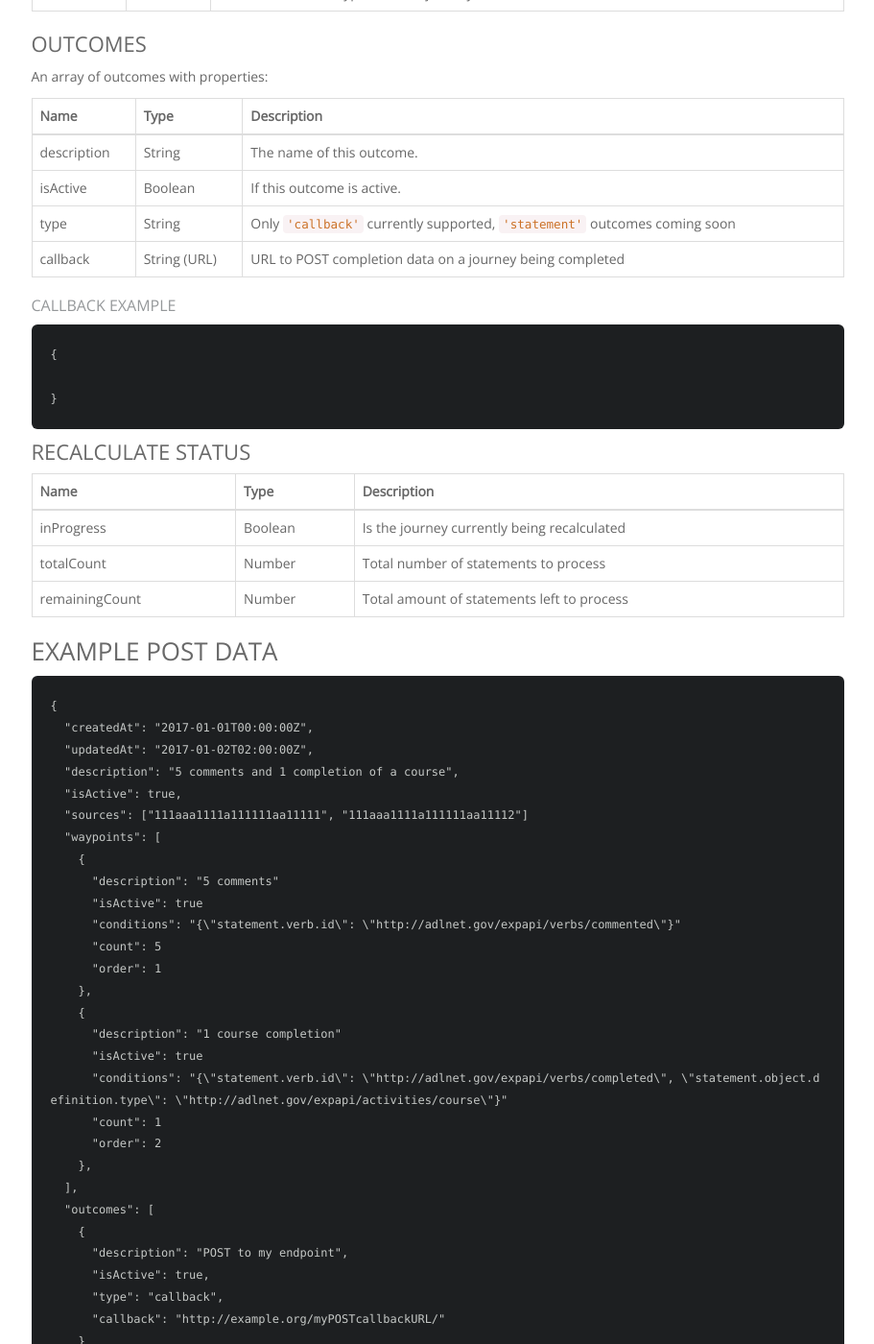
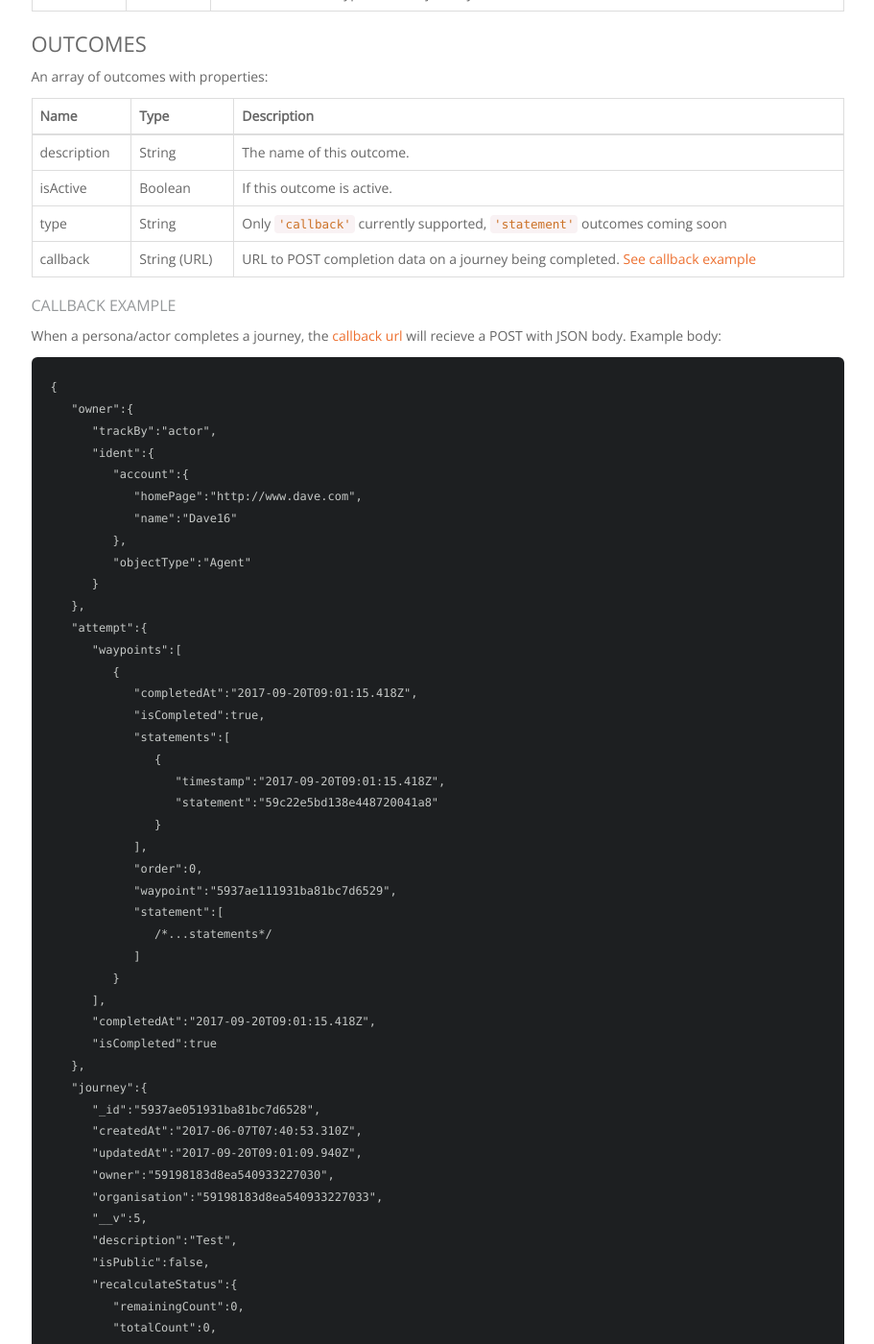
Before and after one commit to LearningLocker/docs, a Jekyll site: the page built from src/http-journeys.md, in a window 1280 px wide and 1400 px high, scrolled down 1273 px. Shown: the whole window at 96% size, without its empty margins (330-1241 px from the left). Built offline with Jekyll 4.4.1, drawn with Linux system fonts in a browser that asks for light colours; nearby versions of some CDN libraries; our own code applies the rules of GitHub Pages for plain Markdown files; some of the changed text lies outside the part shown.

Commit message:
Added callback example.

````diff
--- a/src/http-journeys.md
+++ b/src/http-journeys.md
@@ -49,13 +49,99 @@ Name | Type | Description
 description | String | The name of this outcome.
 isActive | Boolean | If this outcome is active.
 type | String | Only `'callback'` currently supported, `'statement'` outcomes coming soon
-callback | String (URL) |  URL to POST completion data on a journey being completed
+callback | String (URL) |  URL to POST completion data on a journey being completed. [See callback example](#callback-example)
 
 #### Callback example
 
+When a persona/actor completes a journey, the [callback url](#outcomes) will recieve a POST with JSON body. Example body:
+
 ```
 {
-
+   "owner":{
+      "trackBy":"actor",
+      "ident":{
+         "account":{
+            "homePage":"http://www.dave.com",
+            "name":"Dave16"
+         },
+         "objectType":"Agent"
+      }
+   },
+   "attempt":{
+      "waypoints":[
+         {
+            "completedAt":"2017-09-20T09:01:15.418Z",
+            "isCompleted":true,
+            "statements":[
+               {
+                  "timestamp":"2017-09-20T09:01:15.418Z",
+                  "statement":"59c22e5bd138e448720041a8"
+               }
+            ],
+            "order":0,
+            "waypoint":"5937ae111931ba81bc7d6529",
+            "statement":[
+               /*...statements*/
+            ]
+         }
+      ],
+      "completedAt":"2017-09-20T09:01:15.418Z",
+      "isCompleted":true
+   },
+   "journey":{
+      "_id":"5937ae051931ba81bc7d6528",
+      "createdAt":"2017-06-07T07:40:53.310Z",
+      "updatedAt":"2017-09-20T09:01:09.940Z",
+      "owner":"59198183d8ea540933227030",
+      "organisation":"59198183d8ea540933227033",
+      "__v":5,
+      "description":"Test",
+      "isPublic":false,
+      "recalculateStatus":{
+         "remainingCount":0,
+         "totalCount":0,
+         "inProgress":false
+      },
+      "trackBy":"actor",
+      "isRepeatable":true,
+      "isSequential":false,
+      "outcomes":[
+         {
+            "_id":"59c22e21bdf9ac67b2ab5ee4",
+            "description":"Test outcome docs",
+            "callback":"https://requestb.in/t6lzcgt6",
+            "type":"callback",
+            "isActive":true
+         }
+      ],
+      "waypoints":[
+         {
+            "order":0,
+            "conditions":{
+               "$and":[
+                  {
+                     "$or":[
+                        {
+                           "statement.verb.id":"http://adlnet.gov/expapi/verbs/completed"
+                        }
+                     ],
+                     "$comment":"{\"criterionLabel\":\"A\",\"criteriaPath\":[\"statement\",\"verb\"]}"
+                  }
+               ]
+            },
+            "_id":"5937ae111931ba81bc7d6529",
+            "count":1,
+            "isActive":true,
+            "description":"New waypoint",
+            "id":"5937ae111931ba81bc7d6529"
+         }
+      ],
+      "sources":[
+         "5943782ac3f34065c7b4132a"
+      ],
+      "isActive":true
+   },
+   "completedAt":"2017-09-20T09:01:15.418Z"
 }
 ```
 
````
